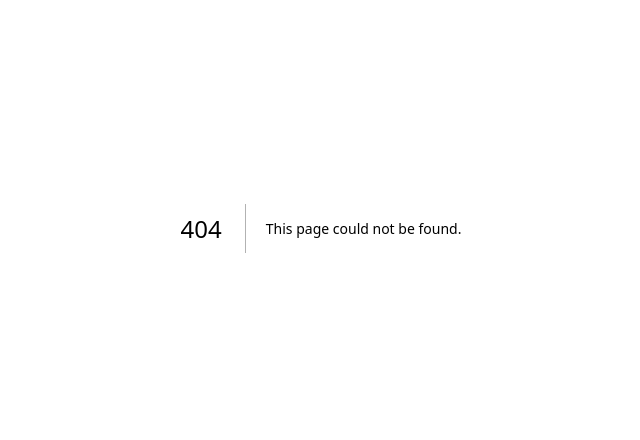
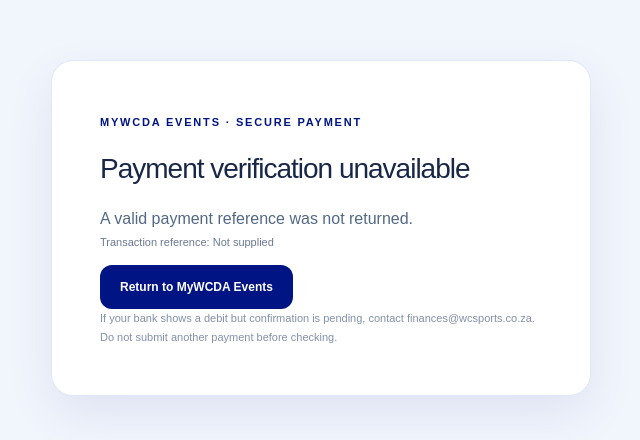
Before and after one commit to mywcsa/mywcsa_dev, a Next.js app: page /WCDA-Events/payments/return in a window 1280 px wide. Before the commit this address had no page. Shown: the part 172-612 px from the top of the page, without its empty margins (319-959 px from the left). Built offline with nearby package versions, Linux system fonts and the light colour scheme.

Commit message:
feat(wcda): route Paystack event return through secure server-side verification

```diff
--- /dev/null
+++ b/app/WCDA-Events/payments/return/page.tsx
@@ -0,0 +1,7 @@
+import PaymentReturn from "./payment-return";
+export const dynamic="force-dynamic";
+export const metadata={title:"Event Payment Confirmation | MyWCDA Events"};
+export default async function Page({searchParams}:{searchParams:Promise<{reference?:string}>}){
+ const params=await searchParams;
+ return <PaymentReturn reference={typeof params.reference==="string"?params.reference:""}/>;
+}
```
